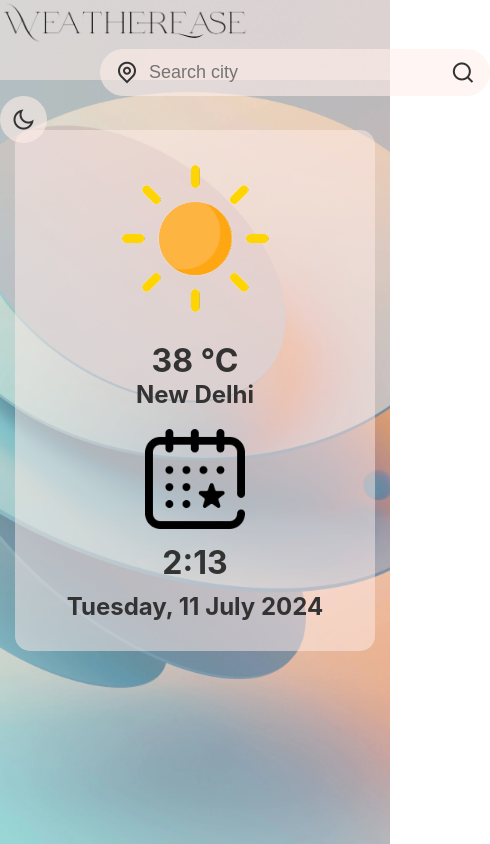
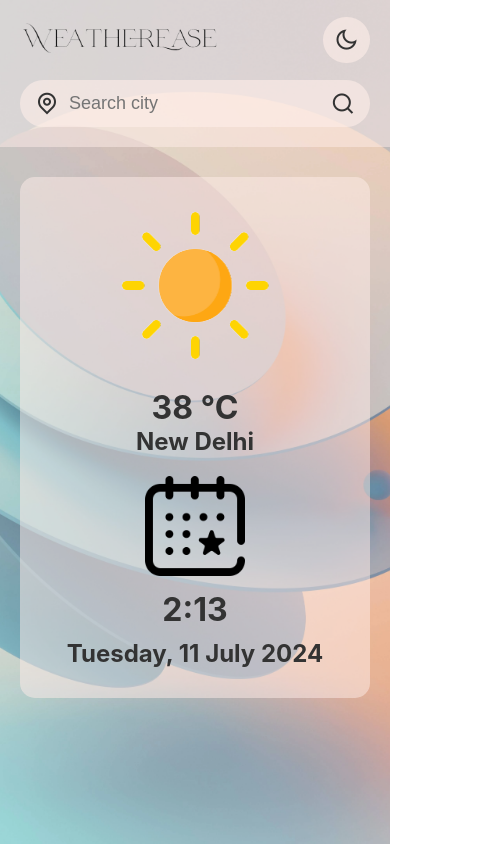
Before and after one commit to DanishCodebase/Weather-App, a plain HTML site: page index.html in a window 390 px wide. Shown: the whole page, 490 px wide, since content can reach past the window. Drawn offline with nearby package versions, Linux system fonts and the light colour scheme.

Commit message:
third commit

```diff
--- a/index.html
+++ b/index.html
@@ -26,6 +26,11 @@
             <i class="ri-moon-line"></i>
           </div>
         </nav>
+        <div class="search h-s flex">
+          <i class="ri-map-pin-line"></i>
+          <input type="text" placeholder="Search city" />
+          <i class="ri-search-line btn"></i>
+        </div>
       </header>
       <h1 class="error">The city you are searching is not a city.</h1>
       <div class="card">
--- a/script.js
+++ b/script.js
@@ -3,6 +3,8 @@ const url = "https://api.openweathermap.org/data/2.5/weather?units=metric&q=";
 
 const searchBox = document.querySelector(".search input");
 const searchBtn = document.querySelector(".search .btn");
+const searchBox1 = document.querySelector(".h-s input");
+const searchBtn1 = document.querySelector(".h-s .btn");
 const weatherIcon = document.querySelector("#weather-img");
 
 async function getWeather(city) {
@@ -36,6 +38,11 @@ async function getWeather(city) {
 
 searchBtn.addEventListener("click", function () {
   getWeather(searchBox.value);
+  document.querySelector(".card").style.display = "block";
+});
+
+searchBtn1.addEventListener("click", function () {
+  getWeather(searchBox1.value);
   document.querySelector(".card").style.display = "block";
 });
 
--- a/style.css
+++ b/style.css
@@ -27,6 +27,7 @@ nav {
   /* background: red; */
   justify-content: space-between !important;
   max-width: 1200px;
+  width: 100%;
   margin: auto;
 }
 
@@ -43,6 +44,11 @@ nav {
   /* box-shadow: rgba(100, 100, 111, 0.2) 0px 7px 29px 0px; */
   padding: 5px 15px;
   border-radius: 50px;
+}
+
+header > .search {
+  margin: 0;
+  display: none;
 }
 
 .search input {
@@ -113,8 +119,52 @@ i {
   margin-top: 50px;
 }
 
-@media (max-width: 720px) {
+@media (max-width: 1200px) {
   nav {
-    display: block!important;
+    max-width: 992px;
   }
 }
+
+@media (max-width: 992px) {
+  nav {
+    max-width: 768px;
+  }
+}
+
+@media (max-width: 768px) {
+  .search {
+    display: none;
+  }
+
+  header {
+    padding: 0 100px;
+    padding-bottom: 20px;
+  }
+
+  header > .search {
+    display: flex;
+  }
+}
+
+@media (max-width: 600px) {
+  header {
+    padding: 0 50px;
+    padding-bottom: 20px;
+  }
+}
+
+@media (max-width: 450px) {
+  header {
+    padding: 0 20px;
+    padding-bottom: 20px;
+  }
+
+  .logo img {
+    width: 200px;
+  }
+
+  .card {
+    margin: 0 20px;
+    margin-top: 30px;
+  }
+}
```
